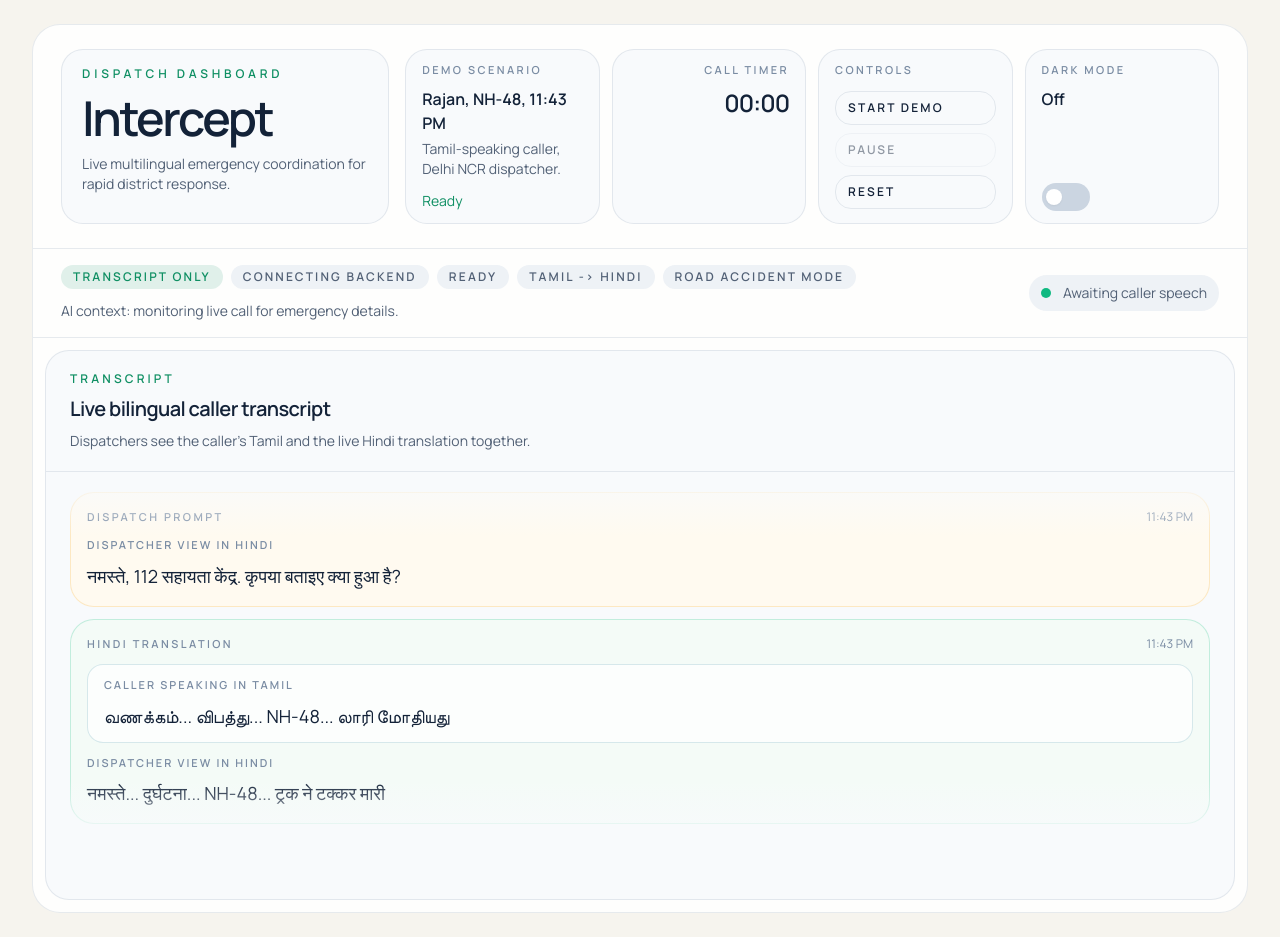
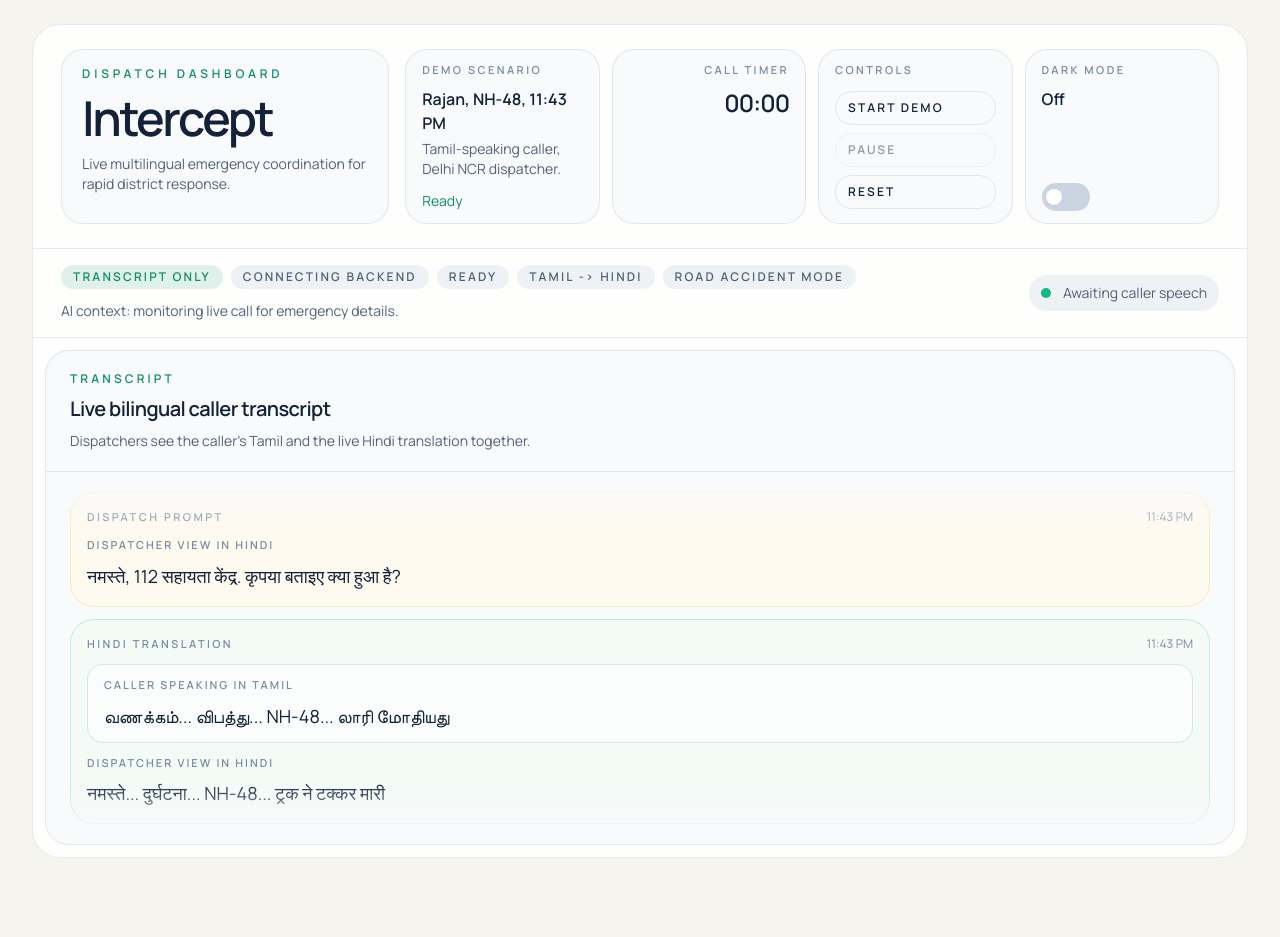
Before and after one commit to axnav28/intercept, a React (Vite) app in the folder frontend/: page / in a window 1280 px wide. After the commit the page ends 882 px from the top, so only its background shows below. Built offline with nearby package versions, Linux system fonts and the light colour scheme; no server answers.

Commit message:
Constrain map panel and enable internal scrolling

```diff
--- a/frontend/src/components/layout/dashboard-shell.tsx
+++ b/frontend/src/components/layout/dashboard-shell.tsx
@@ -19,7 +19,7 @@
 }: DashboardShellProps) {
   return (
     <main className="mx-auto flex min-h-screen w-full max-w-[1800px] flex-col px-4 py-4 sm:px-6 sm:py-6 lg:px-8">
-      <section className="rounded-[28px] border border-[var(--panel-border)] bg-[var(--panel-bg)] shadow-[var(--panel-shadow)]">
+      <section className="flex min-h-0 flex-1 flex-col rounded-[28px] border border-[var(--panel-border)] bg-[var(--panel-bg)] shadow-[var(--panel-shadow)]">
         <header className="border-b border-[var(--panel-border)] px-5 py-5 sm:px-7 sm:py-6">
           {topBar}
         </header>
@@ -33,12 +33,12 @@
         <section
           className={
             split
-              ? "grid min-h-[calc(100vh-220px)] grid-rows-[minmax(0,1.6fr)_minmax(0,0.9fr)] gap-3 p-3 lg:grid-cols-[minmax(0,0.72fr)_minmax(0,1.38fr)] lg:grid-rows-1"
+              ? "grid h-[calc(100vh-255px)] min-h-0 grid-rows-[minmax(0,1.35fr)_minmax(0,0.95fr)] gap-3 overflow-hidden p-3 lg:grid-cols-[minmax(0,0.72fr)_minmax(0,1.38fr)] lg:grid-rows-1"
               : "p-3"
           }
         >
           <div
-            className={`min-h-[calc(100vh-250px)] overflow-hidden rounded-[24px] border border-[var(--panel-border)] bg-[var(--panel-muted)] ${
+            className={`min-h-0 overflow-hidden rounded-[24px] border border-[var(--panel-border)] bg-[var(--panel-muted)] ${
               split ? "order-2 lg:order-1" : ""
             }`}
           >
@@ -46,7 +46,7 @@
           </div>
 
           {split && map ? (
-            <div className="order-1 min-h-[58vh] overflow-hidden rounded-[24px] border border-[var(--panel-border)] bg-[var(--map-shell-bg)] lg:order-2 lg:min-h-[calc(100vh-250px)]">
+            <div className="order-1 min-h-0 overflow-hidden rounded-[24px] border border-[var(--panel-border)] bg-[var(--map-shell-bg)] lg:order-2">
               {map}
             </div>
           ) : null}
--- a/frontend/src/components/map/emergency-map.tsx
+++ b/frontend/src/components/map/emergency-map.tsx
@@ -138,9 +138,9 @@
   }, [focus, leaflet]);
 
   return (
-    <section className="grid h-full grid-rows-[minmax(0,1fr)_auto]">
-      <div className="relative min-h-[360px]">
-        <div ref={mapContainerRef} className="h-full min-h-[360px]" />
+    <section className="grid h-full min-h-0 grid-rows-[minmax(0,1fr)_auto]">
+      <div className="relative min-h-0">
+        <div ref={mapContainerRef} className="h-full min-h-0" />
         <div className="pointer-events-none absolute left-4 top-4 rounded-2xl border border-white/70 bg-white/88 px-4 py-3 shadow-lg backdrop-blur">
           <p className="text-[11px] font-semibold uppercase tracking-[0.24em] text-[var(--accent-strong)]">
             Live district map
--- a/frontend/src/components/map/service-card-list.tsx
+++ b/frontend/src/components/map/service-card-list.tsx
@@ -21,7 +21,8 @@
   });
 
   return (
-    <div className="grid gap-3 border-t border-[var(--panel-border)] bg-[var(--panel-bg)] p-4 sm:grid-cols-2 xl:grid-cols-3">
+    <div className="max-h-[30vh] overflow-y-auto border-t border-[var(--panel-border)] bg-[var(--panel-bg)] p-4 lg:max-h-[28vh]">
+      <div className="grid gap-3 sm:grid-cols-2 xl:grid-cols-3">
       {sortedServices.map((service) => {
         const highlighted = highlightedIds.includes(service.id);
         return (
@@ -47,6 +48,7 @@
           </article>
         );
       })}
+      </div>
     </div>
   );
 }
--- a/frontend/src/components/transcript/transcript-panel.tsx
+++ b/frontend/src/components/transcript/transcript-panel.tsx
@@ -30,7 +30,7 @@
   }, [lines, partialLine]);
 
   return (
-    <section className="flex h-full flex-col">
+    <section className="flex h-full min-h-0 flex-col">
       <div className="border-b border-[var(--panel-border)] px-5 py-5 sm:px-6">
         <p className="text-xs font-semibold uppercase tracking-[0.26em] text-[var(--accent-strong)]">
           Transcript
@@ -39,11 +39,11 @@
         <p className="mt-2 max-w-2xl text-sm text-[var(--text-secondary)]">{subtitle}</p>
       </div>
 
-      <div className="relative flex-1 overflow-hidden">
+      <div className="relative min-h-0 flex-1 overflow-hidden">
         <div className="absolute inset-x-0 top-0 h-16 bg-gradient-to-b from-[var(--panel-muted)] to-transparent" />
         <div className="absolute inset-x-0 bottom-0 h-16 bg-gradient-to-t from-[var(--panel-muted)] to-transparent" />
 
-        <div ref={scrollRef} className="flex h-full flex-col gap-3 overflow-y-auto px-5 py-5 sm:px-6">
+        <div ref={scrollRef} className="flex h-full min-h-0 flex-col gap-3 overflow-y-auto px-5 py-5 sm:px-6">
           {lines.map((line) => (
             <article
               key={line.id}
```
